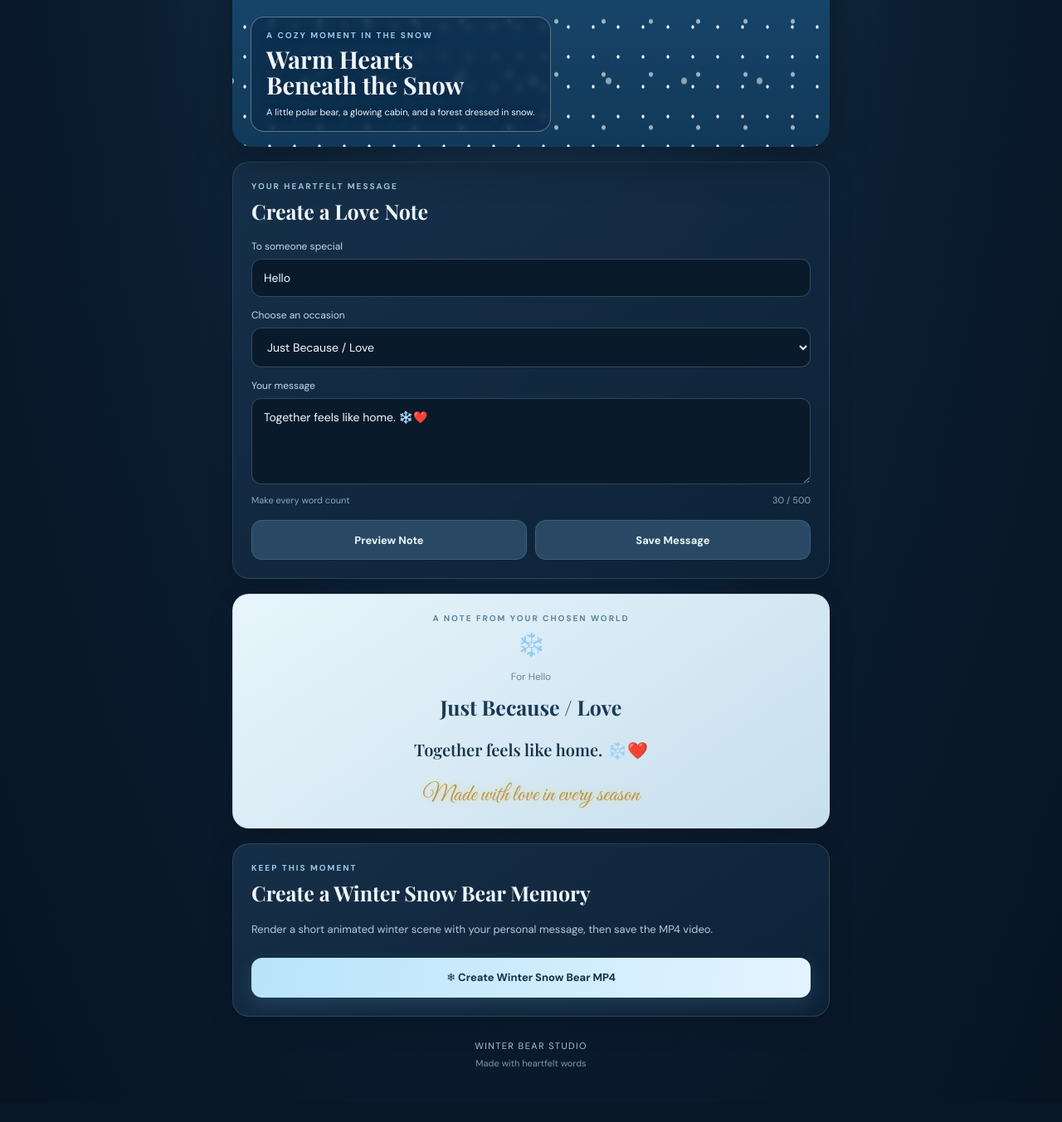
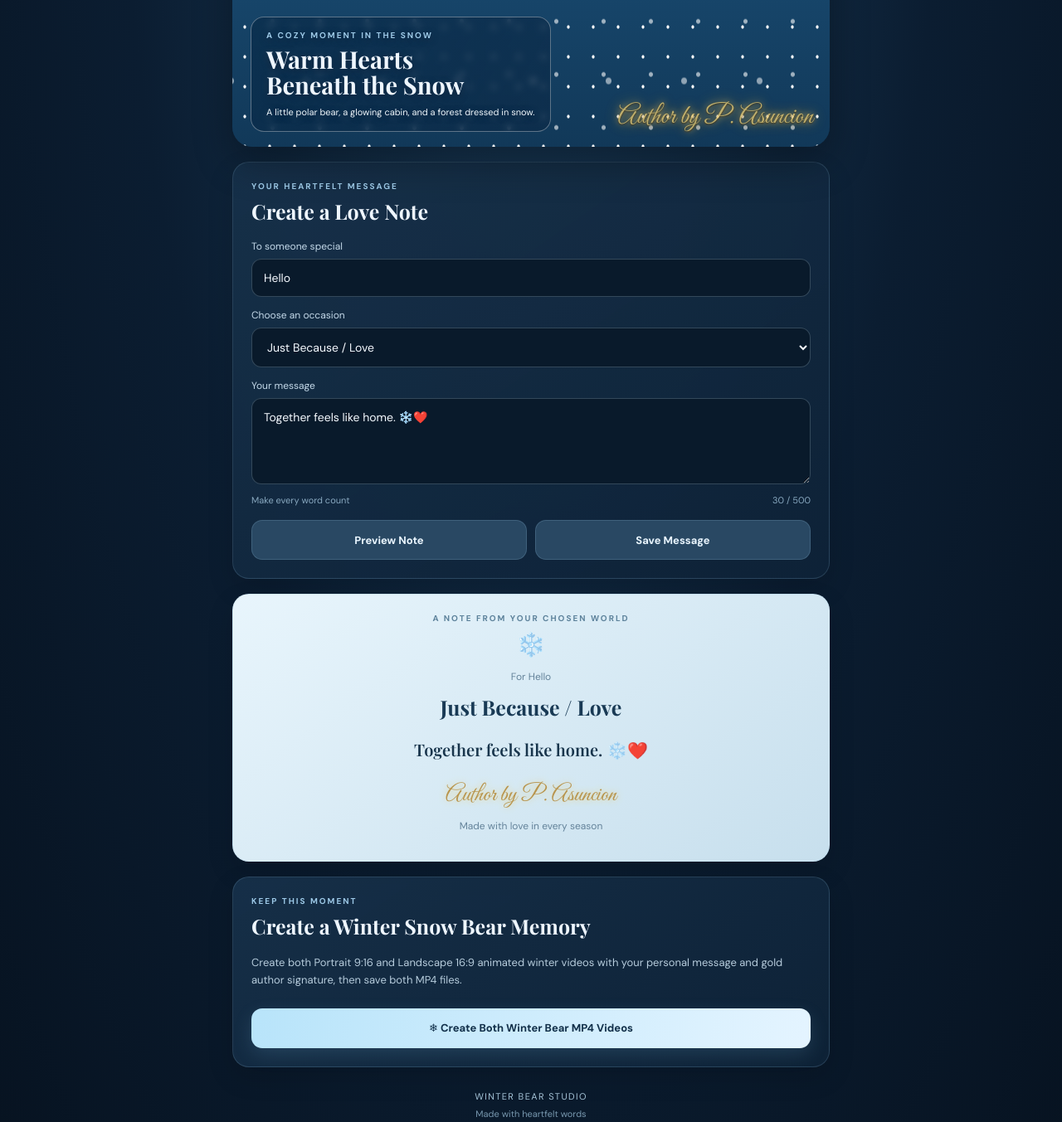
Before and after one commit to philipasuncion6-tech/WINTER-BEAR-STUDIO, a website built with Vite: page index.html in a window 1280 px wide. Shown: the part 361-1714 px from the top of the page at 83% size. Before the commit the page ends 1690 px from the top, so only its background shows below. Built offline with nearby package versions, Linux system fonts and the light colour scheme; files whose address does not match are found by name.

Commit message:
Show gold author signature in preview and explain dual MP4 export

```diff
--- a/index.html
+++ b/index.html
@@ -19,7 +19,7 @@
       <div class="scene-glow"></div><div class="moon"></div>
       <div class="pine pine-one">♠</div><div class="pine pine-two">♠</div><div class="cabin"><span>▰</span><i></i></div>
       <div class="bear" aria-label="Polar bear">🐻‍❄️</div>
-      <div class="snow-layer"></div>
+      <div class="snow-layer"></div><div class="author-signature">Author by P. Asuncion</div>
       <div class="hero-copy"><p class="eyebrow">A COZY MOMENT IN THE SNOW</p><h2>Warm Hearts<br> Beneath the Snow</h2><p>A little polar bear, a glowing cabin, and a forest dressed in snow.</p></div>
     </section>
 
@@ -39,13 +39,13 @@
       <p class="eyebrow">A NOTE FROM YOUR CHOSEN WORLD</p><div class="note-icon">❄️</div>
       <p class="note-to" id="previewTo">For Hello</p><h2 id="previewOccasion">Just Because / Love</h2>
       <p class="note-message" id="previewMessage">Together feels like home. ❄️❤️</p>
-      <p class="signature">Made with love in every season</p>
+      <p class="signature">Author by P. Asuncion</p><p class="note-to">Made with love in every season</p>
     </section>
 
     <section class="panel export-panel">
       <p class="eyebrow">KEEP THIS MOMENT</p><h2>Create a Winter Snow Bear Memory</h2>
-      <p>Render a short animated winter scene with your personal message, then save the MP4 video.</p>
-      <button class="button primary" id="createVideoBtn">❄ Create Winter Snow Bear MP4</button>
+      <p>Create both Portrait 9:16 and Landscape 16:9 animated winter videos with your personal message and gold author signature, then save both MP4 files.</p>
+      <button class="button primary" id="createVideoBtn">❄ Create Both Winter Bear MP4 Videos</button>
       <div class="progress-wrap" id="progressWrap" hidden><div class="progress-track"><div id="progressBar"></div></div><p id="status" role="status">Preparing your winter memory…</p></div>
       <div id="result" class="result" hidden></div>
       <video id="videoPreview" controls playsinline hidden></video>
```
